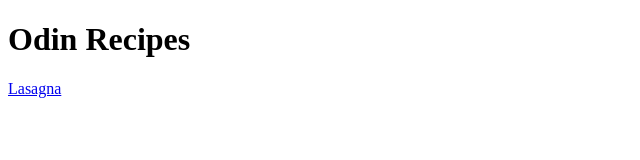
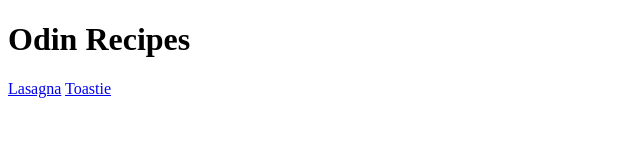
Before and after one commit to ayrilyth/odin-recipes, a plain HTML site: page index.html in a window 1280 px wide. Shown: the full height of the page, 0-640 px from the left. Drawn offline with Linux system fonts and the light colour scheme.

Commit message:
toastie added to index.html

```diff
--- a/index.html
+++ b/index.html
@@ -7,5 +7,6 @@
     <body>
         <h1>Odin Recipes</h1>
         <a href="recipes/lasagna.html">Lasagna</a>
+        <a href="recipes/toastie.html">Toastie</a>
     </body>
 </html>
```
